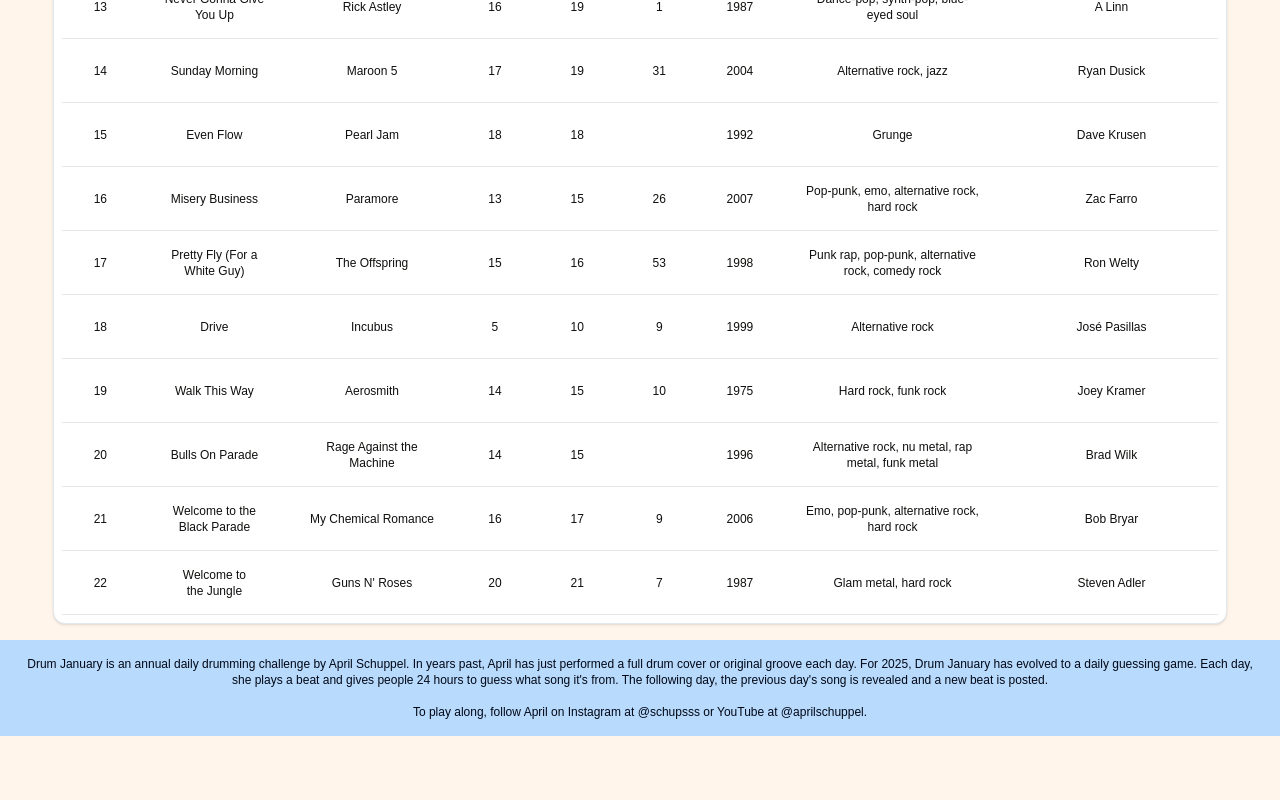
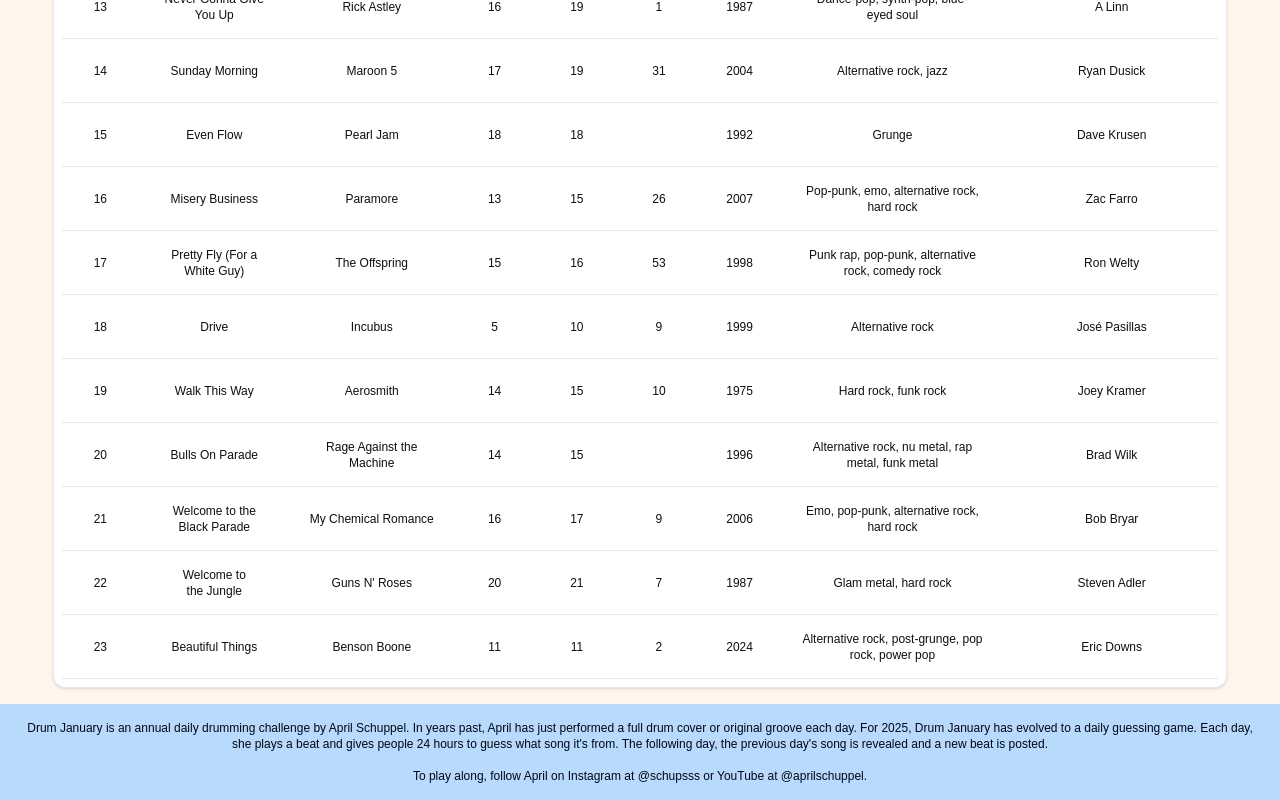
Before and after one commit to aprilschuppel/drum-january, a Next.js app: page /stats in a window 1280 px wide. Shown: the part 983-1783 px from the top of the page. Before the commit the page ends 1719 px from the top, so only its background shows below. Built offline with nearby package versions, Linux system fonts and the light colour scheme.

Commit message:
update stats

```diff
--- a/src/data/data.ts
+++ b/src/data/data.ts
@@ -190,31 +190,23 @@
 export const overallGuessLeaderData: Leaderboard[] = [
   {
     name: "scubasav144",
-    value: 22,
+    value: 23,
   },
   {
     name: "shortofadime",
-    value: 20,
+    value: 21,
   },
   {
     name: "mgattoni15",
+    value: 18,
+  },
+  {
+    name: "peetydraws",
     value: 17,
   },
   {
-    name: "peetydraws",
+    name: "erinnbenedict",
     value: 16,
-  },
-  {
-    name: "elainegamolo",
-    value: 15,
-  },
-  {
-    name: "rebeccillama",
-    value: 15,
-  },
-  {
-    name: "erinnbenedict",
-    value: 15,
   },
 ];
 
@@ -547,17 +539,17 @@
     releaseDecade: "1980s",
     hot100Peak: 7,
   },
-  // {
-  //   day: 23,
-  //   song: "Beautiful Things",
-  //   artist: "Benson Boone",
-  //   drummer: "Eric Downs",
-  //   broadGenre: "Alternative",
-  //   genre: "Alternative rock, post-grunge, pop rock, power pop",
-  //   totalGuesses: 7,
-  //   correctGuesses: 0,
-  //   releaseYear: 2024,
-  //   releaseDecade: "2020s",
-  //   hot100Peak: 2,
-  // },
+  {
+    day: 23,
+    song: "Beautiful Things",
+    artist: "Benson Boone",
+    drummer: "Eric Downs",
+    broadGenre: "Alternative",
+    genre: "Alternative rock, post-grunge, pop rock, power pop",
+    totalGuesses: 11,
+    correctGuesses: 11,
+    releaseYear: 2024,
+    releaseDecade: "2020s",
+    hot100Peak: 2,
+  },
 ];
```
